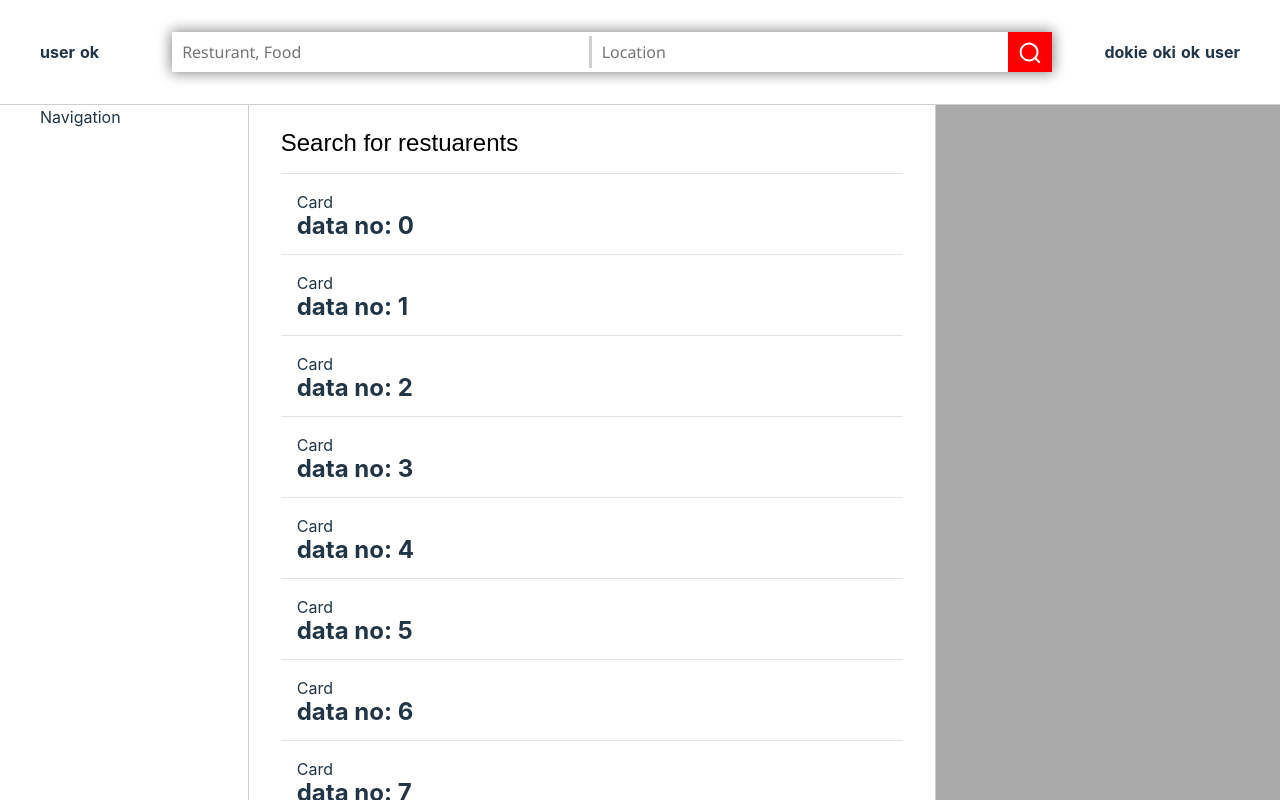
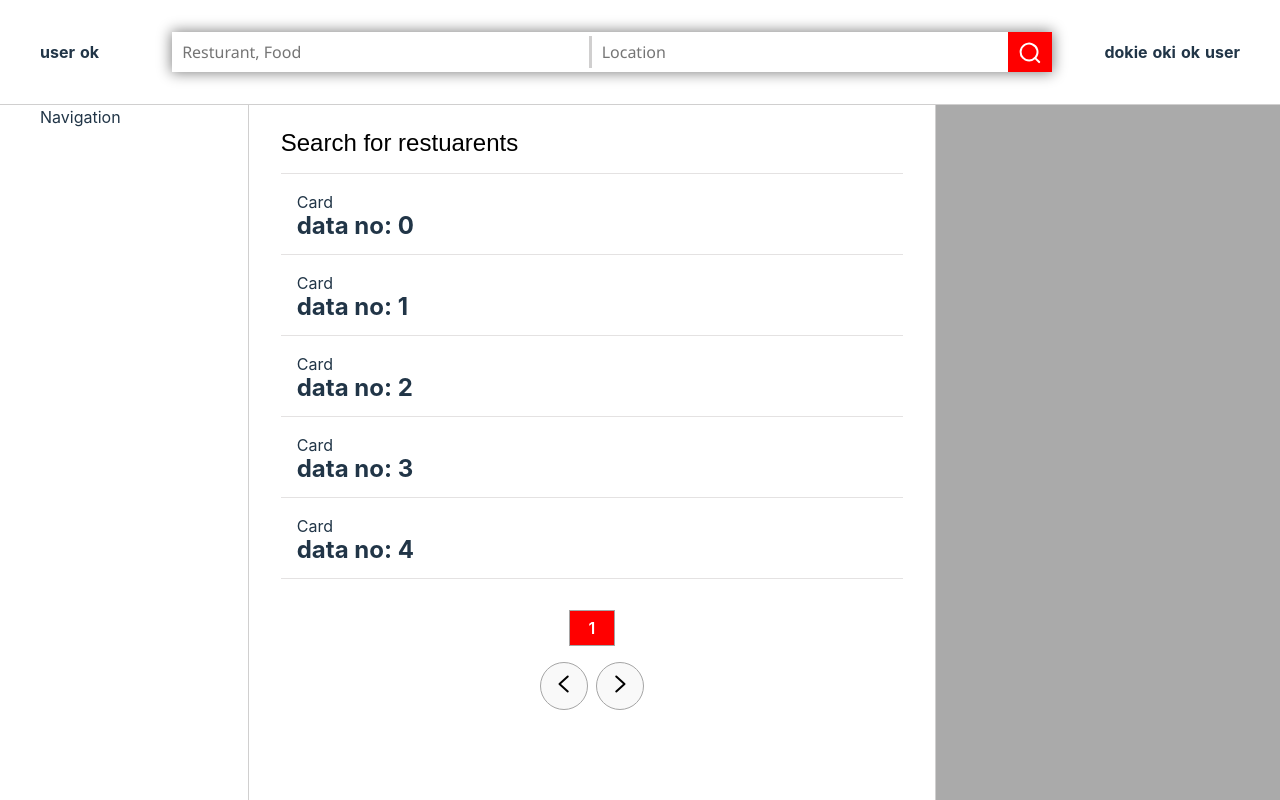
Before and after one commit to KaziMuktadirAhmed/Rate-My-Food, a React (Vite) app in the folder react-app/: page /search in a window 1280 px wide. Shown: the top 800 px of the page. Built offline with nearby package versions, Linux system fonts and the light colour scheme; no server answers.

Commit message:
fix for pagination buttons

```diff
--- a/react-app/src/components/Contents/Paginate/Paginate.module.css
+++ b/react-app/src/components/Contents/Paginate/Paginate.module.css
@@ -37,11 +37,11 @@
 .buttons {
   height: 3rem;
   width: 3rem;
-  position: relative;
   padding: 0;
   border: 1px solid rgb(165, 165, 165);
   border-radius: 50%;
   font-weight: 600;
+  float: none;
 }
 
 .break {
--- a/react-app/src/models/restaurants.model.ts
+++ b/react-app/src/models/restaurants.model.ts
@@ -1,6 +1,6 @@
 const resultsPerPage = 10;
 const data: any = [];
-for (let i = 0; i < 500; i++) data[i] = `data no: ${i}`;
+for (let i = 0; i < 5; i++) data[i] = `data no: ${i}`;
 
 export const getPageRange = function () {
   return Math.ceil(data.length / resultsPerPage);
```
